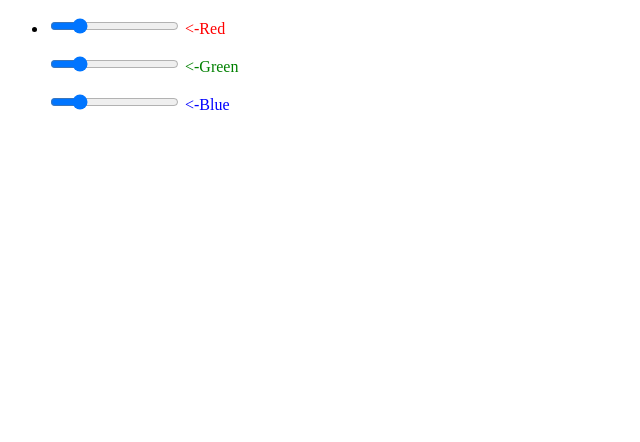
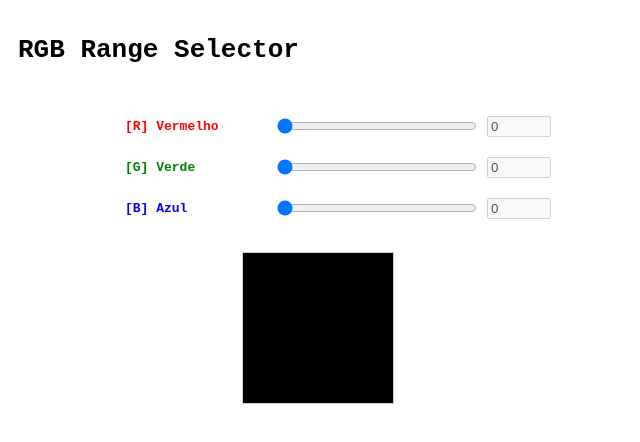
Before and after one commit to samuelevi87/igti-fs-md01, a website: page IGTI/tbpratico01.html in a window 1280 px wide. Shown: the whole page, without its empty margins (0-640 px from the left). Drawn offline with Linux system fonts and the light colour scheme.

Commit message:
Trabalho Prático OK

```diff
--- a/IGTI/style.css
+++ b/IGTI/css/style.css
@@ -4,36 +4,38 @@ body {
 }
 
 .container {
-  width: 408px;
+  width: 600px;
 }
 
 .square {
-  width: 108px;
-  height: 108px;
+  width: 150px;
+  height: 150px;
   border: 1px solid lightgray;
 }
 
-ul, li {
-  list-style: circle;
-}
-
-ul {
-  width: 258px;
-}
-
 li {
-  margin: 5px;
+  margin: 20px;
 }
 
 .flex-row {
   display: flex;
   flex-direction: row;
   align-items: center;
-  justify-content: center;
+  justify-content: left;
 }
-.flex-collumn {
+.flex-column {
   display: flex;
   flex-direction: column;
   align-items: center;
   justify-content: center;
 }
+
+.label {
+  min-width: 150px;
+  font-weight: bold;
+}
+
+.range {
+  min-width: 200px;
+  margin-right: 10px;
+}
--- /dev/null
+++ b/IGTI/js/script.js
@@ -0,0 +1,42 @@
+window.addEventListener('load', start);
+
+var
+inputRed = null,
+rangeRed = null,
+inputGreen = null,
+rangeGreen = null,
+inputBlue = null,
+rangeBlue = null,
+square = null;
+
+function start() {
+  square = document.querySelector('#square');
+
+  rangeRed = document.querySelector('#rangeRed');
+  inputRed = document.querySelector('#inputRed');
+  rangeRed.addEventListener('input', attribColor);
+
+  rangeGreen = document.querySelector('#rangeGreen');
+  inputGreen = document.querySelector('#inputGreen');
+  rangeGreen.addEventListener('input', attribColor);
+
+  rangeBlue = document.querySelector('#rangeBlue');
+  inputBlue = document.querySelector('#inputBlue');
+  rangeBlue.addEventListener('input', attribColor);
+
+  attribColor();
+}
+
+function attribColor() {
+  var red = parseInt(rangeRed.value, 10);
+  var green = parseInt(rangeGreen.value, 10);
+  var blue = parseInt(rangeBlue.value, 10);
+
+  inputRed.value = red;
+  inputGreen.value = green;
+  inputBlue.value = blue;
+
+  var rgbCSS = 'rgb(' + red + ',' + green + ',' + blue + ')';
+
+  square.style.backgroundColor = rgbCSS;
+}
--- a/IGTI/tbpratico01.html
+++ b/IGTI/tbpratico01.html
@@ -3,27 +3,32 @@
 <head>
   <meta charset="UTF-8">
   <meta name="viewport" content="width=device-width, initial-scale=1.0">
-  <title>RGB Range</title>
+  <link rel="stylesheet" href="./css/style.css"/>
+  <title>RGB Range Selector</title>
 </head>
 <body>
-  <div>
+  <h1>RGB Range Selector</h1>
+  <div class="container">
+    <div class="flex-column">
     <ul>
-      <li>
-        <p style="color: red;">
-          <input type="range" min="1" max="255" value="50" class="slider" id="red"/>
-          <-Red
-        </p>
-        <p style="color: green;">
-          <input type="range" min="1" max="255" value="50" class="slider" id="green"/>
-          <-Green
-        </p>
-        <p style="color: blue;">
-          <input type="range" min="1" max="255" value="50" step="1" class="slider" id="Blue" />
-          <-Blue
-         </p>
+      <li class="flex-row">
+        <span class="label" style="color: red;">[R] Vermelho</span>
+        <input class="range" type="range" min="0" max="255" value="0" id="rangeRed"/>
+        <input type="number" disabled id="inputRed" value="0" min="0" max="255" />
+      </li>
+      <li class="flex-row">
+        <span class="label" style="color: green;">[G] Verde</span>
+        <input class="range" type="range" min="0" max="255" value="0" id="rangeGreen"/>
+        <input type="number" disabled id="inputGreen" value="0" min="0" max="255" />
+      </li>
+      <li class="flex-row">
+        <span class="label" style="color: blue;">[B] Azul</span>
+        <input class="range" type="range" min="0" max="255" value="0" id="rangeBlue"/>
+        <input type="number" disabled id="inputBlue" value="0" min="0" max="255" />
       </li>
     </ul>
+    <div class="square" id="square"></div>
   </div>
-  <div class="container"
+  <script src="./js/script.js"></script>
 </body>
 </html>
```
Also changed, not shown: IGTI/package.json (added, +16 -0 lines), IGTI/node/backend/js/scrpt.js (renamed from IGTI/node/backend/index.js), 1 other file.
